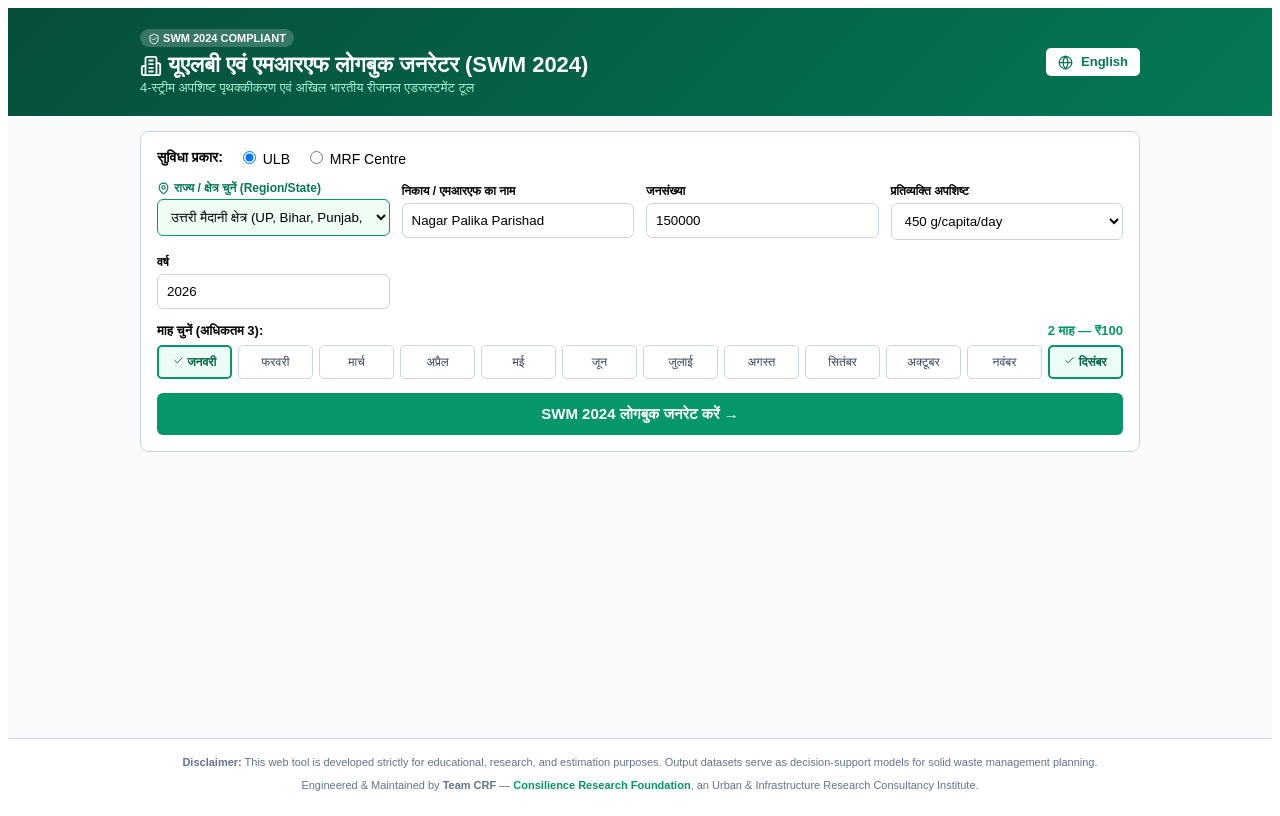
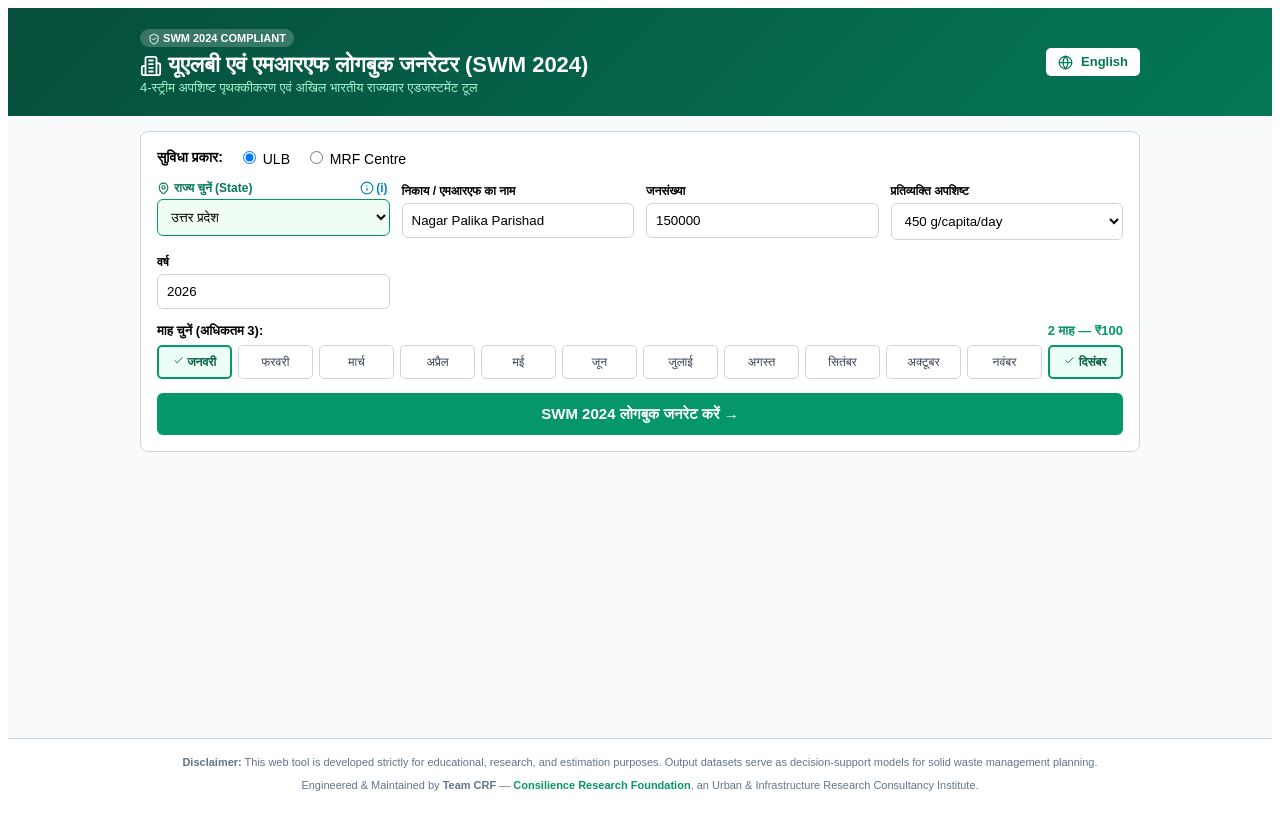
Before and after one commit to akv99111-source/ulb-waste-generator, a React (Vite) app: page / in a window 1280 px wide. Built offline with nearby package versions, Linux system fonts and the light colour scheme.

Commit message:
Update App.jsx

```diff
--- a/src/App.jsx
+++ b/src/App.jsx
@@ -17,31 +17,59 @@ const MONTHS = [
   { id: 12, shortEn: 'Dec', shortHi: 'दिसंबर', fullEn: 'December' }
 ];
 
-const REGIONS = {
-  north_plains: {
-    labelHi: 'उत्तरी मैदानी क्षेत्र (UP, Bihar, Punjab, HR)',
-    labelEn: 'North Plains (UP, Bihar, Punjab, HR)',
-    wetBase: 0.54, dryBase: 0.20
-  },
-  coastal_south: {
-    labelHi: 'तटीय एवं दक्षिणी राज्य (Kerala, TN, AP, Goa)',
-    labelEn: 'Coastal & South (Kerala, TN, AP, Goa)',
-    wetBase: 0.62, dryBase: 0.16
-  },
-  western_metro: {
-    labelHi: 'पश्चिमी व मेट्रो क्षेत्र (MH, Gujarat, Delhi NCR)',
-    labelEn: 'Western & Metros (MH, Gujarat, Delhi NCR)',
-    wetBase: 0.48, dryBase: 0.26
-  },
-  hilly_ne: {
-    labelHi: 'पहाड़ी व पूर्वोत्तर क्षेत्र (HP, UK, NE States)',
-    labelEn: 'Hilly & North-East (HP, UK, NE)',
-    wetBase: 0.45, dryBase: 0.28
-  }
+// REGIONAL BASES FOR SWM 2024
+const REGION_PROFILES = {
+  north_plains: { wetBase: 0.54, dryBase: 0.20, nameEn: 'North Plains', nameHi: 'उत्तरी मैदानी क्षेत्र' },
+  coastal_south: { wetBase: 0.62, dryBase: 0.16, nameEn: 'South & Coastal', nameHi: 'दक्षिण एवं तटीय क्षेत्र' },
+  western_central: { wetBase: 0.48, dryBase: 0.26, nameEn: 'West & Central', nameHi: 'पश्चिम एवं मध्य भारत' },
+  eastern_states: { wetBase: 0.56, dryBase: 0.18, nameEn: 'East India', nameHi: 'पूर्वी भारत' },
+  hilly_ne: { wetBase: 0.45, dryBase: 0.28, nameEn: 'Hilly & North-East', nameHi: 'पहाड़ी व पूर्वोत्तर क्षेत्र' },
+  national_avg: { wetBase: 0.52, dryBase: 0.22, nameEn: 'Pan-India Standard', nameHi: 'राष्ट्रीय औसत' }
 };
 
+// ALL 28 STATES + 8 UTs MAPPED TO THEIR GEOGRAPHICAL REGION
+const STATES_LIST = [
+  { nameEn: 'Andaman & Nicobar Islands', nameHi: 'अंडमान और निकोबार', region: 'coastal_south' },
+  { nameEn: 'Andhra Pradesh', nameHi: 'आंध्र प्रदेश', region: 'coastal_south' },
+  { nameEn: 'Arunachal Pradesh', nameHi: 'अरुणाचल प्रदेश', region: 'hilly_ne' },
+  { nameEn: 'Assam', nameHi: 'असम', region: 'hilly_ne' },
+  { nameEn: 'Bihar', nameHi: 'बिहार', region: 'north_plains' },
+  { nameEn: 'Chandigarh', nameHi: 'चंडीगढ़', region: 'north_plains' },
+  { nameEn: 'Chhattisgarh', nameHi: 'छत्तीसगढ़', region: 'western_central' },
+  { nameEn: 'Dadra and Nagar Haveli and Daman and Diu', nameHi: 'दादरा नगर हवेली एवं दमन दीव', region: 'western_central' },
+  { nameEn: 'Delhi (NCR)', nameHi: 'दिल्ली (एनसीआर)', region: 'north_plains' },
+  { nameEn: 'Goa', nameHi: 'गोवा', region: 'coastal_south' },
+  { nameEn: 'Gujarat', nameHi: 'गुजरात', region: 'western_central' },
+  { nameEn: 'Haryana', nameHi: 'हरियाणा', region: 'north_plains' },
+  { nameEn: 'Himachal Pradesh', nameHi: 'हिमाचल प्रदेश', region: 'hilly_ne' },
+  { nameEn: 'Jammu and Kashmir', nameHi: 'जम्मू और कश्मीर', region: 'hilly_ne' },
+  { nameEn: 'Jharkhand', nameHi: 'झारखंड', region: 'eastern_states' },
+  { nameEn: 'Karnataka', nameHi: 'कर्नाटक', region: 'coastal_south' },
+  { nameEn: 'Kerala', nameHi: 'केरल', region: 'coastal_south' },
+  { nameEn: 'Ladakh', nameHi: 'लद्दाख', region: 'hilly_ne' },
+  { nameEn: 'Lakshadweep', nameHi: 'लक्षद्वीप', region: 'coastal_south' },
+  { nameEn: 'Madhya Pradesh', nameHi: 'मध्य प्रदेश', region: 'western_central' },
+  { nameEn: 'Maharashtra', nameHi: 'महाराष्ट्र', region: 'western_central' },
+  { nameEn: 'Manipur', nameHi: 'मणिपुर', region: 'hilly_ne' },
+  { nameEn: 'Meghalaya', nameHi: 'मेघालय', region: 'hilly_ne' },
+  { nameEn: 'Mizoram', nameHi: 'मिजोरम', region: 'hilly_ne' },
+  { nameEn: 'Nagaland', nameHi: 'नागालैंड', region: 'hilly_ne' },
+  { nameEn: 'Odisha', nameHi: 'ओडिशा', region: 'eastern_states' },
+  { nameEn: 'Puducherry', nameHi: 'पुडुचेरी', region: 'coastal_south' },
+  { nameEn: 'Punjab', nameHi: 'पंजाब', region: 'north_plains' },
+  { nameEn: 'Rajasthan', nameHi: 'राजस्थान', region: 'western_central' },
+  { nameEn: 'Sikkim', nameHi: 'सिक्किम', region: 'hilly_ne' },
+  { nameEn: 'Tamil Nadu', nameHi: 'तमिलनाडु', region: 'coastal_south' },
+  { nameEn: 'Telangana', nameHi: 'तेलंगाना', region: 'coastal_south' },
+  { nameEn: 'Tripura', nameHi: 'त्रिपुरा', region: 'hilly_ne' },
+  { nameEn: 'Uttar Pradesh', nameHi: 'उत्तर प्रदेश', region: 'north_plains' },
+  { nameEn: 'Uttarakhand', nameHi: 'उत्तराखंड', region: 'hilly_ne' },
+  { nameEn: 'West Bengal', nameHi: 'पश्चिम बंगाल', region: 'eastern_states' },
+  { nameEn: 'Other / Pan-India Standard', nameHi: 'अन्य / राष्ट्रीय मानक', region: 'national_avg' }
+];
+
 const getSeasonalFractions = (m, type, regionKey) => {
-  const profile = REGIONS[regionKey] || REGIONS.north_plains;
+  const profile = REGION_PROFILES[regionKey] || REGION_PROFILES.north_plains;
 
   if (type === 'ULB') {
     if ([5, 6, 7].includes(m)) return [profile.wetBase + 0.05, profile.dryBase - 0.02, 0.04, 0.02, 0.05, 0.12];
@@ -55,7 +83,7 @@ const inputStyle = { width: '100%', padding: '9px', borderRadius: '6px', border:
 
 export default function App() {
   const [lang, setLang] = useState('hi');
-  const [region, setRegion] = useState('north_plains');
+  const [selectedState, setSelectedState] = useState('Uttar Pradesh');
   const [facilityType, setFacilityType] = useState('ULB');
   const [name, setName] = useState('Nagar Palika Parishad');
   const [population, setPopulation] = useState(150000);
@@ -70,8 +98,13 @@ export default function App() {
   const [activeTabMonth, setActiveTabMonth] = useState(null);
   const [isPaid, setIsPaid] = useState(false);
   const [isProcessing, setIsProcessing] = useState(false);
+  const [showStateInfo, setShowStateInfo] = useState(false);
 
   const resultsRef = useRef(null);
+
+  const currentStateObj = STATES_LIST.find(s => s.nameEn === selectedState) || STATES_LIST[33];
+  const currentRegionKey = currentStateObj.region;
+  const currentRegionObj = REGION_PROFILES[currentRegionKey];
 
   const toggleMonth = (mId) => {
     if (selectedMonths.includes(mId)) {
@@ -95,7 +128,7 @@ export default function App() {
         ? (ulbFixedTons > 0 ? parseFloat(ulbFixedTons) : (population * (parseFloat(perCapita) / 1000)) / 1000)
         : parseFloat(mrfDailyDryTons);
 
-      const baseFractions = getSeasonalFractions(m, facilityType, region);
+      const baseFractions = getSeasonalFractions(m, facilityType, currentRegionKey);
       let logs = [];
 
       for (let day = 1; day <= days; day++) {
@@ -112,7 +145,7 @@ export default function App() {
           c2: parseFloat((dailyTotal * norm[1]).toFixed(2)),
           c3: parseFloat((dailyTotal * norm[2]).toFixed(2)),
           c4: parseFloat((dailyTotal * norm[3]).toFixed(2)),
-          c5: parseFloat((dailyTotal * norm[4]).toFixed(2)),
+          c5: parseFloat((dailyTotal * norm[5]).toFixed(2)),
           c6: parseFloat((dailyTotal * norm[5]).toFixed(2)),
           total: parseFloat(dailyTotal.toFixed(2))
         });
@@ -198,7 +231,7 @@ export default function App() {
                 {lang === 'hi' ? 'यूएलबी एवं एमआरएफ लोगबुक जनरेटर (SWM 2024)' : 'ULB & MRF Waste Logbook Generator (SWM 2024)'}
               </h1>
               <p style={{ fontSize: '13px', margin: 0, color: '#a7f3d0' }}>
-                {lang === 'hi' ? '4-स्ट्रीम अपशिष्ट पृथक्कीकरण एवं अखिल भारतीय रीजनल एडजस्टमेंट टूल' : 'Automated 4-Stream Logbook Engine with Pan-India Regional Scaling'}
+                {lang === 'hi' ? '4-स्ट्रीम अपशिष्ट पृथक्कीकरण एवं अखिल भारतीय राज्यवार एडजस्टमेंट टूल' : 'Automated 4-Stream Logbook Engine with Pan-India State-Wise Calibration'}
               </p>
             </div>
             <button onClick={() => setLang(lang === 'hi' ? 'en' : 'hi')} style={{ padding: '6px 12px', background: '#fff', color: '#047857', border: 'none', borderRadius: '5px', fontWeight: 'bold', cursor: 'pointer', fontSize: '13px' }}>
@@ -219,15 +252,26 @@ export default function App() {
 
             <div style={{ display: 'grid', gridTemplateColumns: 'repeat(auto-fit, minmax(220px, 1fr))', gap: '12px', marginBottom: '14px' }}>
 
-              {/* STATE / REGION SELECTOR */}
+              {/* ALL STATES DROPDOWN WITH (i) INFO BUTTON */}
               <div>
-                <label style={{ fontSize: '12px', fontWeight: '600', color: '#047857', display: 'flex', alignItems: 'center', gap: '4px' }}>
-                  <MapPin size={13} /> {lang === 'hi' ? 'राज्य / क्षेत्र चुनें (Region/State)' : 'Select Region / State'}
-                </label>
-                <select style={{ ...inputStyle, border: '1px solid #059669', background: '#f0fdf4' }} value={region} onChange={(e) => setRegion(e.target.value)}>
-                  {Object.keys(REGIONS).map((key) => (
-                    <option key={key} value={key}>
-                      {lang === 'hi' ? REGIONS[key].labelHi : REGIONS[key].labelEn}
+                <div style={{ display: 'flex', alignItems: 'center', justifyContent: 'space-between' }}>
+                  <label style={{ fontSize: '12px', fontWeight: '600', color: '#047857', display: 'flex', alignItems: 'center', gap: '4px' }}>
+                    <MapPin size={13} /> {lang === 'hi' ? 'राज्य चुनें (State)' : 'Select State'}
+                  </label>
+                  <button
+                    type="button"
+                    onClick={() => setShowStateInfo(!showStateInfo)}
+                    style={{ background: 'none', border: 'none', color: '#0284c7', cursor: 'pointer', padding: '0 2px', display: 'flex', alignItems: 'center', gap: '2px', fontSize: '12px', fontWeight: 'bold' }}
+                    title="Why choose state?"
+                  >
+                    <Info size={14} /> (i)
+                  </button>
+                </div>
+
+                <select style={{ ...inputStyle, border: '1px solid #059669', background: '#f0fdf4' }} value={selectedState} onChange={(e) => setSelectedState(e.target.value)}>
+                  {STATES_LIST.map((s) => (
+                    <option key={s.nameEn} value={s.nameEn}>
+                      {lang === 'hi' ? s.nameHi : s.nameEn}
                     </option>
                   ))}
                 </select>
@@ -273,6 +317,26 @@ export default function App() {
               </div>
             </div>
 
+            {/* INFO POPUP BOX WHEN (i) IS CLICKED */}
+            {showStateInfo && (
+              <div style={{ background: '#f0f9ff', border: '1px solid #7dd3fc', padding: '10px 14px', borderRadius: '6px', marginBottom: '14px', fontSize: '12px', color: '#0369a1', lineHeight: '1.4' }}>
+                <div style={{ fontWeight: 'bold', display: 'flex', justifyContent: 'space-between', alignItems: 'center', marginBottom: '4px' }}>
+                  <span>ℹ️ {lang === 'hi' ? 'राज्य चयन का महत्व (Relevance of State Selection):' : 'Relevance of Selecting Your State:'}</span>
+                  <button type="button" onClick={() => setShowStateInfo(false)} style={{ background: 'none', border: 'none', cursor: 'pointer', color: '#0369a1', fontWeight: 'bold' }}>✕</button>
+                </div>
+                <p style={{ margin: '0 0 4px 0' }}>
+                  {lang === 'hi'
+                    ? `आपके द्वारा चुने गए राज्य (${currentStateObj.nameHi}) को ${currentRegionObj.nameHi} क्षेत्र में वर्गीकृत किया गया है।`
+                    : `Selected state (${currentStateObj.nameEn}) is mapped to the ${currentRegionObj.nameEn} zone.`}
+                </p>
+                <ul style={{ margin: 0, paddingLeft: '18px' }}>
+                  <li>{lang === 'hi' ? 'तटीय/दक्षिणी राज्यों में नमी एवं जैविक कचरा अधिक रहता है (~62% Wet Base)।' : 'Coastal & Southern states experience higher humidity and organic fraction (~62% Wet Base).'}</li>
+                  <li>{lang === 'hi' ? 'मेट्रो/पश्चिमी राज्यों में प्लास्टिक व पैकेजिंग अधिक होती है (~26% Dry Base)।' : 'Metro & Western states produce higher packaging/plastic waste (~26% Dry Base).'}</li>
+                  <li>{lang === 'hi' ? 'उत्तरी व पूर्वोत्तर क्षेत्रों में मौसमी तापमान और फलों के उत्पादन के अनुसार गीला कचरा बदलता है।' : 'Northern & NE states scale wet waste dynamically with seasonal fruit harvests and temperature.'}</li>
+                </ul>
+              </div>
+            )}
+
             {/* MONTH SELECTION */}
             <div style={{ marginBottom: '14px' }}>
               <div style={{ display: 'flex', justifyContent: 'space-between', marginBottom: '6px', fontSize: '13px' }}>
@@ -306,7 +370,7 @@ export default function App() {
             <div ref={resultsRef} style={{ background: '#fff', padding: '15px', borderRadius: '8px', border: '1px solid #cbd5e1', scrollMarginTop: '15px' }}>
 
               <div style={{ background: '#eff6ff', border: '1px solid #bfdbfe', padding: '10px', borderRadius: '6px', marginBottom: '12px', fontSize: '12px', color: '#1e40af' }}>
-                <strong><Info size={14} style={{ verticalAlign: 'middle' }} /> SWM 2024 Guidance ({REGIONS[region].labelEn}):</strong> 4-Stream segregation applied. Baseline fractions dynamically scaled for selected geographical region.
+                <strong><Info size={14} style={{ verticalAlign: 'middle' }} /> SWM 2024 Guidance ({currentStateObj.nameEn} / {currentRegionObj.nameEn}):</strong> 4-Stream segregation applied. Baseline waste composition calibrated for chosen state profile.
               </div>
 
               {/* TABS */}
@@ -322,7 +386,7 @@ export default function App() {
               </div>
 
               <div style={{ display: 'flex', justifyContent: 'space-between', alignItems: 'center', marginBottom: '10px', flexWrap: 'wrap', gap: '8px' }}>
-                <span style={{ fontSize: '13px', fontWeight: 'bold' }}>{name} — {MONTHS.find(m => m.id === activeTabMonth)?.fullEn} {startYear}</span>
+                <span style={{ fontSize: '13px', fontWeight: 'bold' }}>{name} ({currentStateObj.nameEn}) — {MONTHS.find(m => m.id === activeTabMonth)?.fullEn} {startYear}</span>
                 <div style={{ display: 'flex', gap: '8px' }}>
                   <button onClick={() => setDisplayUnit(displayUnit === 'Tons' ? 'kg' : 'Tons')} style={{ padding: '6px 10px', fontSize: '12px', borderRadius: '4px', border: '1px solid #cbd5e1' }}>
                     Unit: <strong>{displayUnit}</strong>
```
